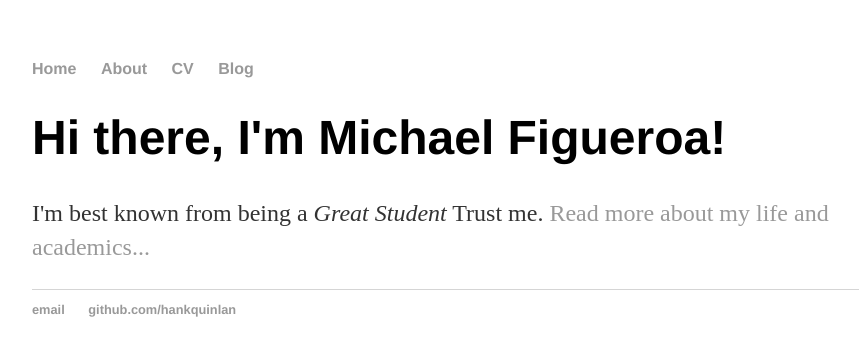
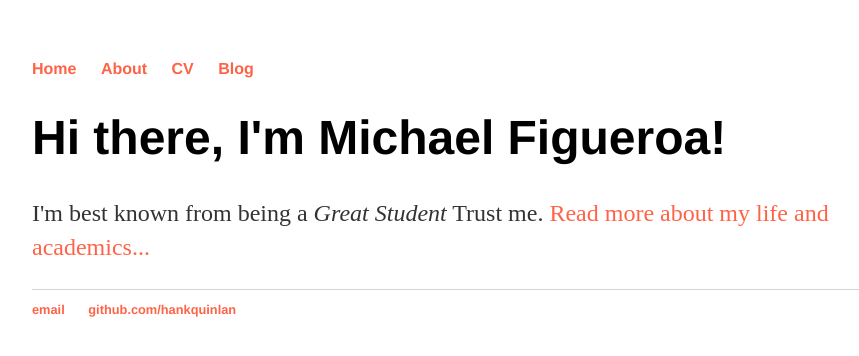
Before and after one commit to michaelf9598/michaelf9598.github.io, a Jekyll site: the page built from index.html, in a window 1280 px wide. Shown: the top 356 px of the page, without its empty margins (160-1019 px from the left). Built offline with Jekyll 4.4.1, drawn with Linux system fonts in a browser that asks for light colours.

Commit message:
Update main.css

```diff
--- a/css/main.css
+++ b/css/main.css
@@ -14,7 +14,7 @@ nav ul li, footer ul li {
 }
 a {
     text-decoration: none;
-    color: #999;
+    color: #FF6347;
 }
 a:hover {
     text-decoration: underline;
```
